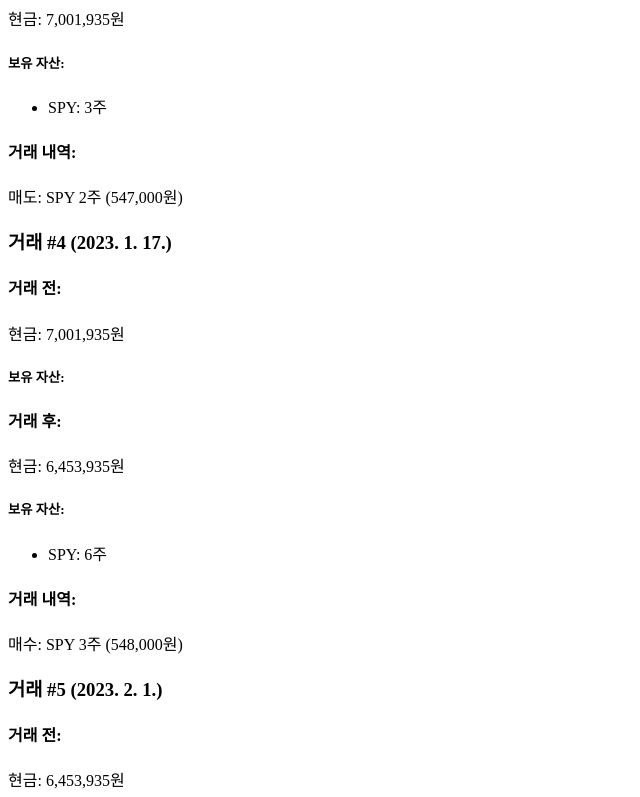
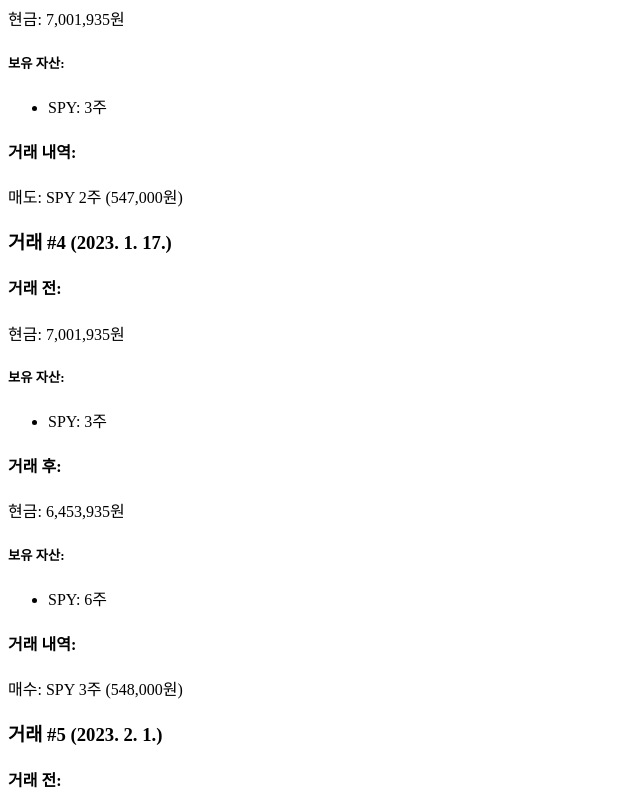
Before and after one commit to cosmos-capstone/frontend, a Next.js app: page / in a window 1280 px wide. Shown: the part 2000-2797 px from the top of the page, without its empty margins (0-640 px from the left). Built offline with nearby package versions, Linux system fonts and the light colour scheme.

Commit message:
FIX : Fixed edge connection when partly buying and selling asset

```diff
--- a/components/CustomFlowChart/index.tsx
+++ b/components/CustomFlowChart/index.tsx
@@ -106,19 +106,46 @@ export const CustomFlowChart = ({ transactions }: CustomFlowChartProps) => {
                 }
 
                 // 3. 변화 없는 자산들의 연속성 엣지
+                // 블록 내 연속성 엣지 생성 부분 수정
                 currentBlock.beforeNodes.forEach(beforeNode => {
                     const afterNode = currentBlock.afterNodes.find(
                         n => n.asset_symbol === beforeNode.asset_symbol
                     );
-                    if (afterNode &&
-                        (!currentTransaction ||
-                            currentTransaction.asset_symbol !== beforeNode.asset_symbol)) {
+
+                    if (afterNode) {
+                        // 현재 거래가 이 자산의 매수거래인 경우
+                        if (currentTransaction?.transaction_type === 'buy' &&
+                            currentTransaction.asset_symbol === beforeNode.asset_symbol) {
+                            // 기존 보유 자산에서 새로운 보유량으로의 연결
                             newEdges.push({
                                 id: `internal-continuity-${index}-${beforeNode.asset_symbol}`,
                                 source: beforeNode.id,
                                 target: afterNode.id,
                                 type: 'buy'
                             });
+                        }
+                        // 현재 거래가 이 자산의 매도거래인 경우
+                        else if (currentTransaction?.transaction_type === 'sell' &&
+                            currentTransaction.asset_symbol === beforeNode.asset_symbol) {
+                            // 매도 후에도 자산이 남아있는 경우에만 연결
+                            if (afterNode.amount > 0) {
+                                newEdges.push({
+                                    id: `internal-continuity-${index}-${beforeNode.asset_symbol}`,
+                                    source: beforeNode.id,
+                                    target: afterNode.id,
+                                    type: 'buy'
+                                });
+                            }
+                        }
+                        // 현재 거래가 다른 자산의 거래인 경우 (영향 받지 않는 자산)
+                        else if (currentTransaction?.asset_symbol !== beforeNode.asset_symbol) {
+                            newEdges.push({
+                                id: `internal-continuity-${index}-${beforeNode.asset_symbol}`,
+                                source: beforeNode.id,
+                                target: afterNode.id,
+                                type: 'buy'
+                            });
+                        }
                     }
                 });
             }
--- a/utils/assetTracker.ts
+++ b/utils/assetTracker.ts
@@ -1,4 +1,3 @@
-// utils/assetTracker.ts
 export function trackAssets(transactions: Transaction[]): AssetHistory[] {
   let currentState: AssetState = {
     cash: 0,
@@ -8,25 +7,24 @@ export function trackAssets(transactions: Transaction[]): AssetHistory[] {
   const assetHistory: AssetHistory[] = [];
 
   for (const transaction of transactions) {
-    // 현재 상태를 깊은 복사하여 이전 상태로 저장
-    const previousState = JSON.parse(JSON.stringify(currentState));
+    // 거래 전의 상태를 저장 (이전 거래 후의 상태)
+    const previousState = {
+      cash: currentState.cash,
+      holdings: { ...currentState.holdings }  // 깊은 복사
+    };
 
-    // 거래 처리 및 currentState 업데이트
+    // 현재 거래 처리
     if (transaction.transaction_type === 'deposit') {
       currentState.cash += parseFloat(transaction.transaction_amount);
     }
     else if (transaction.transaction_type === 'buy') {
-      // 매수 거래의 경우, previousState에서는 해당 자산이 없어야 함
-      if (transaction.asset_symbol && previousState.holdings[transaction.asset_symbol]) {
-        delete previousState.holdings[transaction.asset_symbol];
-      }
-
       currentState.cash -= parseFloat(transaction.transaction_amount);
 
       if (!currentState.holdings[transaction.asset_symbol!]) {
-        currentState.holdings[transaction.asset_symbol!] = 0;
+        currentState.holdings[transaction.asset_symbol!] = transaction.quantity;
+      } else {
+        currentState.holdings[transaction.asset_symbol!] += transaction.quantity;
       }
-      currentState.holdings[transaction.asset_symbol!] += transaction.quantity;
     }
     else if (transaction.transaction_type === 'sell') {
       currentState.cash += parseFloat(transaction.transaction_amount);
@@ -37,9 +35,13 @@ export function trackAssets(transactions: Transaction[]): AssetHistory[] {
       }
     }
 
+    // 거래 기록 추가
     assetHistory.push({
       date: transaction.transaction_date,
-      state: JSON.parse(JSON.stringify(currentState)),
+      state: {
+        cash: currentState.cash,
+        holdings: { ...currentState.holdings }
+      },
       previousState: previousState
     });
   }
```
Lines whose indentation alone changed are shown as unchanged.
